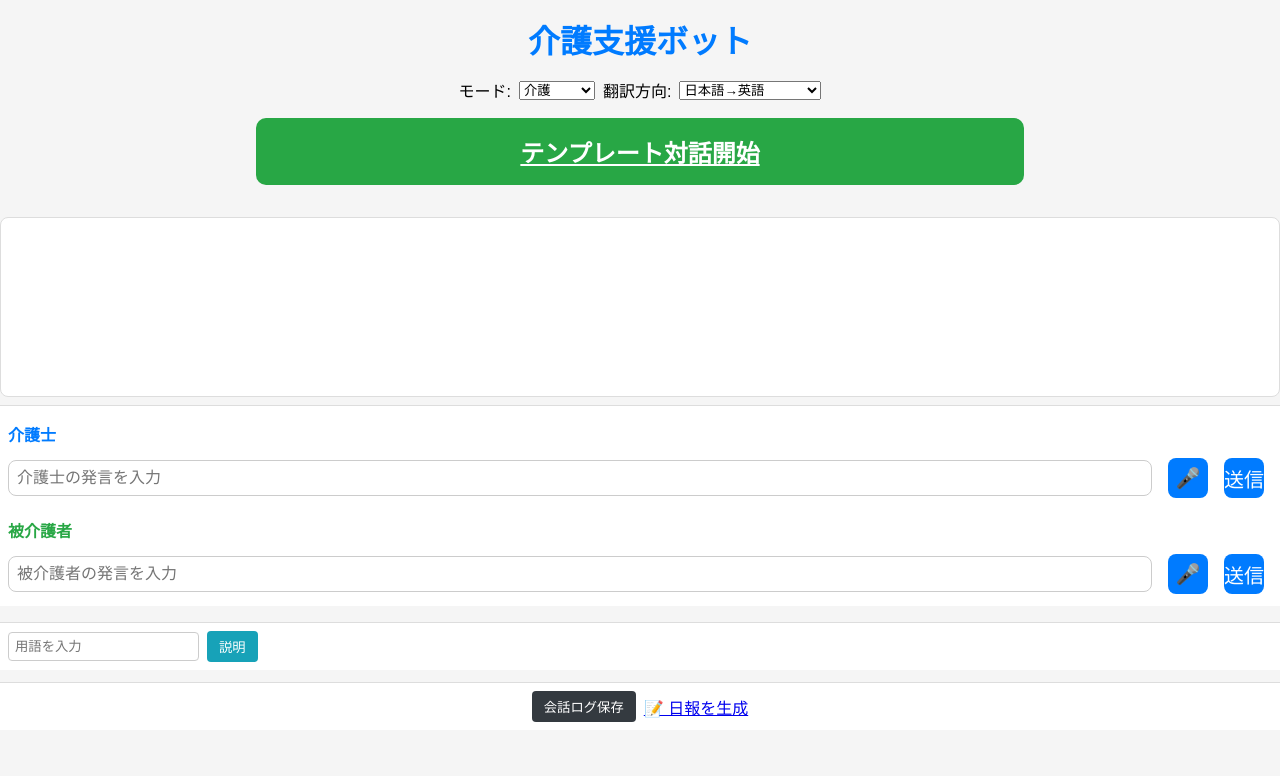
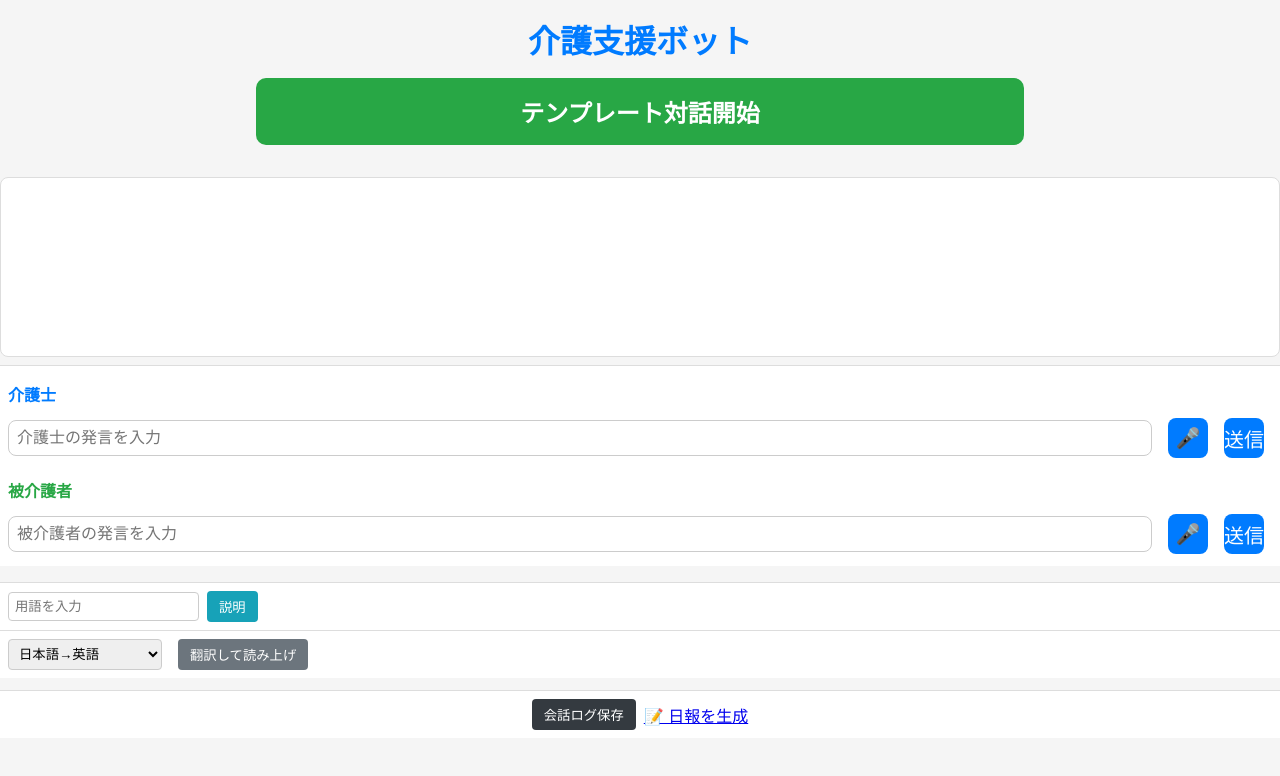
Before and after one commit to MitsunoriFukuchi692/CareBotAndInvoice_New, a Flask app: page / in a window 1280 px wide. Shown: the part 40-816 px from the top of the page. Run offline with Flask 3, Linux system fonts and the light colour scheme; parts of the project's set-up code (start-up, migrations or seed data) failed here and were passed over.

Commit message:
revert: restore working care-only index.html

```diff
--- a/templates/index.html
+++ b/templates/index.html
@@ -3,9 +3,10 @@
 <head>
   <meta charset="UTF-8" />
   <meta name="viewport" content="width=device-width, initial-scale=1" />
-  <title>介護支援ボット / 翻訳学習・観光モード</title>
+  <title>AIみまくん＋インボイスデモ</title>
   <link rel="stylesheet" href="{{ url_for('static', filename='styles.css') }}">
   <style>
+    /* 最低限の体裁（任意） */
     .chat-title{ text-align:center; margin:1rem 0; }
     #chat-window{ border:1px solid #ddd; border-radius:8px; min-height:180px; padding:8px; margin:8px 0; }
     .input-panel{ display:grid; grid-template-columns:1fr auto auto; gap:8px; align-items:center; }
@@ -13,15 +14,12 @@
     .template-start{ margin:0.5rem auto; display:inline-block; }
     #template-buttons{ display:flex; flex-wrap:wrap; gap:6px; justify-content:center; margin-bottom:8px; }
     .action-buttons{ display:flex; gap:8px; justify-content:center; margin-top:12px; }
-    .toolbar{ display:flex; flex-wrap:wrap; gap:.5rem; align-items:center; justify-content:center; margin:.75rem 0; }
-    .hidden{ display:none !important; }
-    #translatedCard{ font-size:1.6rem; line-height:1.6; border:1px solid #ddd; border-radius:8px; padding:12px; margin-top:8px; min-height:3.5em; }
   </style>
 </head>
 <body>
   <header>
     <nav style="display:flex; justify-content:center; gap:1rem; margin:1rem 0;">
-      <a href="https://robostudy.jp/" class="btn btn-outline-primary">🔙 戻る</a>
+      <a href="https://robostudy.jp/test/index.html" class="btn btn-outline-primary">🔙 戻る</a>
       <a href="/camera-test/" class="btn btn-outline-secondary" target="_blank" rel="noopener">カメラテスト</a>
       <a href="/daily_report" class="btn btn-outline-secondary" target="_blank" rel="noopener">見守りレポート</a>
     </nav>
@@ -30,41 +28,16 @@
   <main>
     <h2 class="chat-title">介護支援ボット</h2>
 
-    <!-- モード/言語ツールバー -->
-    <div class="toolbar">
-      <label for="mode">モード:</label>
-      <select id="mode">
-        <option value="care" selected>介護</option>
-        <option value="lang">翻訳学習</option>
-        <option value="tour">観光案内</option>
-      </select>
-
-      <label for="translate-direction">翻訳方向:</label>
-      <select id="translate-direction">
-        <option value="ja-en" selected>日本語→英語</option>
-        <option value="en-ja">英語→日本語</option>
-        <option value="ja-vi">日本語→ベトナム語</option>
-        <option value="vi-ja">ベトナム語→日本語</option>
-        <option value="ja-tl">日本語→タガログ語</option>
-        <option value="tl-ja">タガログ語→日本語</option>
-      </select>
-
-      <!-- 非介護モード専用ボタン -->
-      <button id="translate-show-btn" type="button" class="btn">翻訳して表示</button>
-    </div>
-
-    <!-- 訳文カード（lang/tourでのみ表示） -->
-    <div id="translatedCard" class="hidden"></div>
-
-    <div style="margin:1rem 0; text-align:center;">
-      <!-- ★ 介護互換のため a に変更（旧JSが hook しやすい） -->
-      <a href="#" id="template-start-btn" class="template-start btn">テンプレート対話開始</a>
+    <!-- テンプレ会話 -->
+    <div style="margin: 1rem 0; text-align: center;">
+      <button id="template-start-btn" class="template-start">テンプレート対話開始</button>
       <div id="template-buttons"></div>
     </div>
 
+    <!-- 会話表示 -->
     <div id="chat-window"></div>
 
-    <!-- 従来構造そのまま：介護は既存JSが制御 -->
+    <!-- 入力エリア（onclick廃止、IDで結線） -->
     <div class="input-panel">
       <label class="role-label caregiver" for="caregiver-input">介護士</label>
       <input id="caregiver-input" type="text" placeholder="介護士の発言を入力" />
@@ -77,151 +50,35 @@
       <button id="send-caree" type="button">送信</button>
     </div>
 
-    <!-- 用語説明（介護モードのみ表示） -->
+    <!-- 用語説明 -->
     <section id="glossary" style="margin-top:16px;">
       <input type="text" id="term" placeholder="用語を入力" />
       <button id="explain-btn" type="button">説明</button>
       <p id="explanation"></p>
     </section>
 
+    <!-- 翻訳（サーバーTTSで読み上げ） -->
+    <section id="translation-panel">
+      <select id="translate-direction">
+        <option value="ja-en" selected>日本語→英語</option>
+        <option value="en-ja">英語→日本語</option>
+        <option value="ja-vi">日本語→ベトナム語</option>
+        <option value="vi-ja">ベトナム語→日本語</option>
+        <option value="ja-tl">日本語→タガログ語</option>
+        <option value="tl-ja">タガログ語→日本語</option>
+      </select>
+      <button id="translate-btn" type="button">翻訳して読み上げ</button>
+      <p id="translation-result"></p>
+    </section>
+
+    <!-- アクション -->
     <div class="action-buttons">
       <button id="save-log-btn" type="button">会話ログ保存</button>
       <a class="btn" href="/daily_report" target="_blank" rel="noopener">📝 日報を生成</a>
     </div>
   </main>
 
-  <!-- 既存アプリJS（介護モードはこれが主役） -->
+    <!-- 最新JSを必ず読むためにクエリでキャッシュ無効化 -->
   <script src="{{ url_for('static', filename='js/chatbot.v3.g2.js') }}"></script>
-
-  <!-- 追加スクリプト：非介護だけ面倒を見る（介護は一切触らない） -->
-  <script>
-  document.addEventListener("DOMContentLoaded", () => {
-    const $ = (id)=>document.getElementById(id);
-
-    // --- UI切替（責務分離） ---
-    function applyMode(){
-      const m = $("mode")?.value || "care";
-      const isCare = (m === "care");
-
-      document.querySelector('label[for="caregiver-input"]').textContent =
-        isCare ? "介護士" : "話す人（日本人/外国人）";
-
-      // 被介護者行の表示/非表示
-      const careeLabel = document.querySelector('label[for="caree-input"]');
-      [careeLabel,$("caree-input"),$("mic-caree"),$("send-caree")]
-        .forEach(el => el?.classList.toggle("hidden", !isCare));
-      $("caree-input").disabled = !isCare;
-
-      // 非介護UIの表示/非表示
-      $("translatedCard")?.classList.toggle("hidden", isCare);
-      $("translate-show-btn")?.classList.toggle("hidden", isCare);
-
-      // 介護専用UI（ログ保存・日報／用語説明）は非介護で隠す
-      document.querySelector(".action-buttons")?.classList.toggle("hidden", !isCare);
-      $("glossary")?.classList.toggle("hidden", !isCare);
-    }
-    $("mode")?.addEventListener("change", applyMode);
-    applyMode(); // 初期は care
-
-    // --- 非介護：翻訳→音声 ---
-    function ttsLangFrom(pair){
-      const p=(pair||"ja-en").toLowerCase();
-      if (p==="ja-en") return "en-US";
-      if (p==="en-ja") return "ja-JP";
-      if (p==="ja-vi") return "vi-VN";
-      if (p==="vi-ja") return "ja-JP";
-      if (p==="ja-tl") return "fil-PH";
-      if (p==="tl-ja") return "ja-JP";
-      return "ja-JP";
-    }
-    async function translateAndShow(text, pair){
-      const dir = pair || "ja-en";
-      try{
-        const r = await fetch("/ja/translate",{
-          method:"POST", headers:{"Content-Type":"application/json"},
-          body: JSON.stringify({ text, direction: dir })
-        });
-        if(!r.ok) throw new Error("translate http "+r.status);
-        const data = await r.json();
-        const translated = data.translated || "";
-        $("translatedCard").textContent = translated || "（訳文なし）";
-
-        if (translated){
-          const t = await fetch("/tts", {
-            method:"POST", headers:{"Content-Type":"application/json"},
-            body: JSON.stringify({ text: translated, lang: ttsLangFrom(dir) })
-          });
-          if (t.ok){
-            const blob = await t.blob();
-            const url  = URL.createObjectURL(blob);
-            new Audio(url).play();
-          }
-        }
-      }catch(e){
-        console.error(e);
-        $("translatedCard").textContent = "翻訳エラーが発生しました。";
-      }
-    }
-
-    // 非介護モード専用ボタン
-    $("translate-show-btn")?.addEventListener("click", (ev)=>{
-      if (($("mode")?.value||"care")==="care") return; // 介護は既存JS
-      ev.preventDefault();
-      const txt = $("caregiver-input").value.trim(); if(!txt) return;
-      translateAndShow(txt, $("translate-direction")?.value || "ja-en");
-    });
-
-    // --- 非介護テンプレ（介護では一切生成しない。介護は既存JSに委譲） ---
-    const LANG = [
-      "おはようございます（Good morning）",
-      "ありがとうございます（Thank you）",
-      "ゆっくり話してください（Please speak slowly）",
-      "もう一度お願いします（One more time, please）"
-    ];
-    const TOUR = [
-      "駅はどちらですか？",
-      "この近くのおすすめは？",
-      "いくらですか？カード使えますか？",
-      "助けてください。道に迷いました。"
-    ];
-
-    document.getElementById("template-start-btn")?.addEventListener("click", (e)=>{
-      const mode = ($("mode")?.value || "care");
-      if (mode === "care") {
-        // ★ 介護は何もしない（旧JSがこの a をフックして処理）
-        return;
-      }
-      // 非介護のみ：こちらでテンプレ生成
-      e.preventDefault();
-      const items = (mode === "tour") ? TOUR : LANG;
-      const box = $("template-buttons"); if (!box) return;
-      box.innerHTML = "";
-      items.forEach(txt=>{
-        const b = document.createElement("button");
-        b.className = "btn"; b.textContent = txt;
-        b.onclick = ()=>translateAndShow(txt, $("translate-direction")?.value || "ja-en");
-        box.appendChild(b);
-      });
-    });
-
-    // 説明ボタン（介護のみ活性）
-    $("explain-btn")?.addEventListener("click", async (ev)=>{
-      if (($("mode")?.value||"care")!=="care") return;
-      ev.preventDefault();
-      const term = ($("term")?.value||"").trim(); if(!term) return;
-      try{
-        const r = await fetch("/ja/explain", {
-          method:"POST", headers:{"Content-Type":"application/json"},
-          body: JSON.stringify({ term })
-        });
-        const data = await r.json();
-        $("explanation").textContent = data.explanation || "説明を取得しました。";
-      }catch(e){
-        console.error(e);
-        $("explanation").textContent = "説明取得でエラー";
-      }
-    });
-  });
-  </script>
 </body>
 </html>
```
